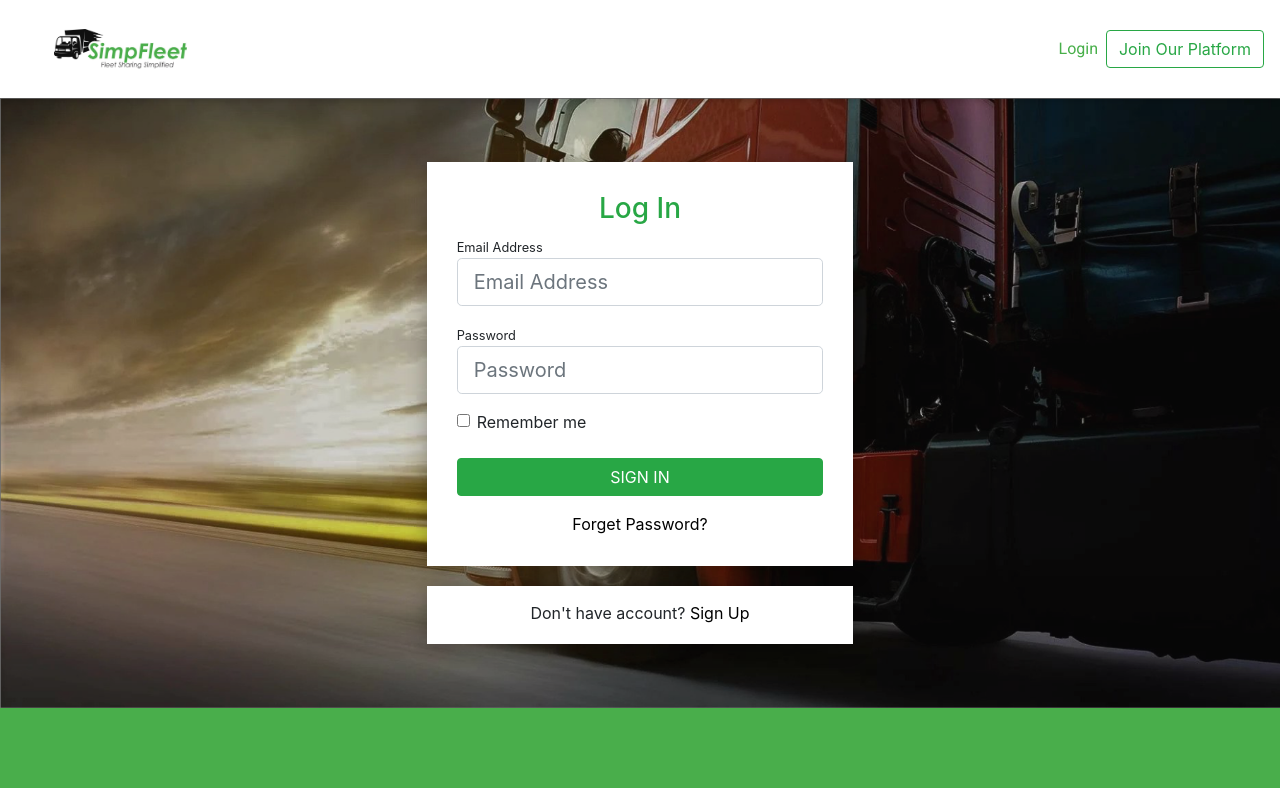
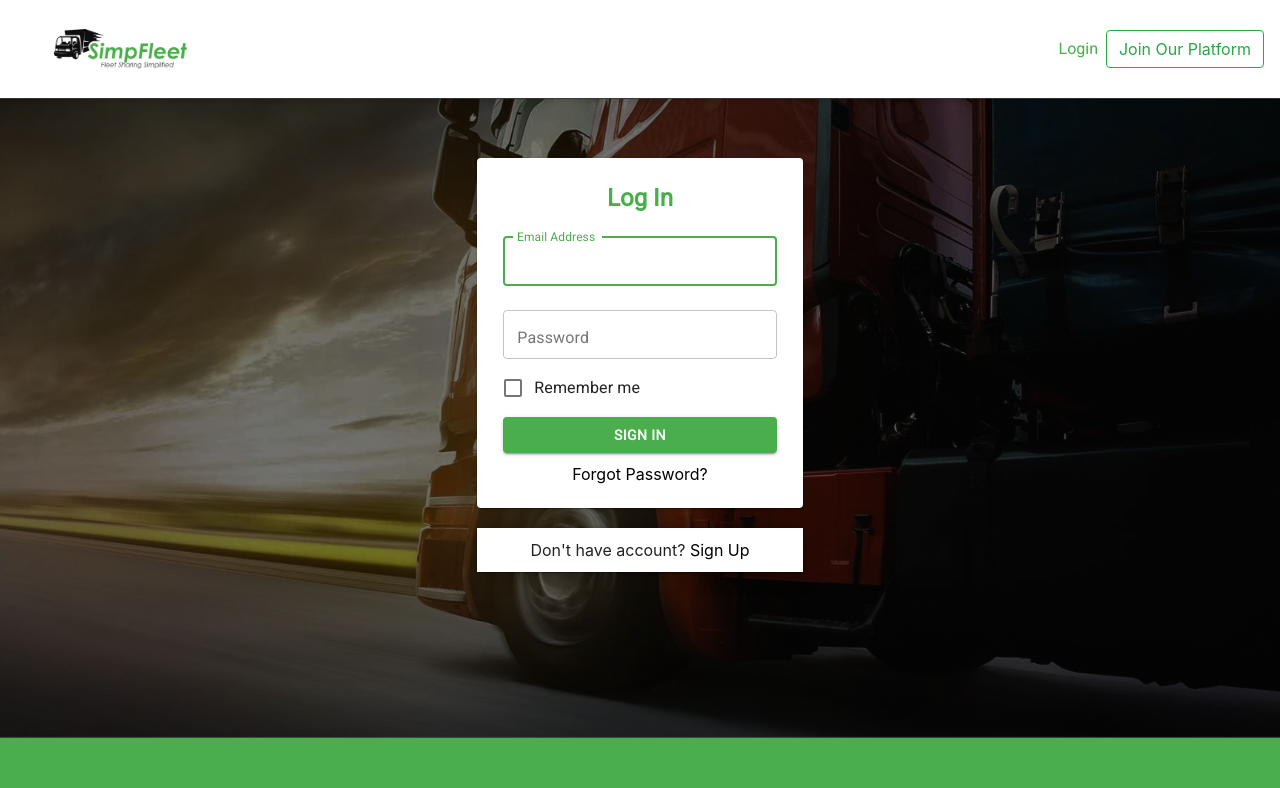
Before and after one commit to kronos292/SimpFleetAdmin, a React (Create React App) app in the folder client/: page /login in a window 1280 px wide. Shown: the top 788 px of the page. Built offline with nearby package versions, Linux system fonts and the light colour scheme.

Commit message:
Modified Login form

```diff
--- a/client/src/actions/authAction.js
+++ b/client/src/actions/authAction.js
@@ -26,6 +26,7 @@ export const loginUser = userData => dispatch => {
       const { token } = res.data;
       // Set token to ls
       localStorage.setItem("jwtToken", token);
+
       // Set token to Auth header
       setAuthToken(token);
       // Decode token to get user data
@@ -39,6 +40,7 @@ export const loginUser = userData => dispatch => {
         payload: err.response.data
       })
     );
+
 };
 
 // Set logged in user
--- a/client/src/components/auth/Login.css
+++ b/client/src/components/auth/Login.css
@@ -0,0 +1,54 @@
+.signin-title{
+  font-family: 'Roboto';
+  font-weight: bold;
+  font-size: 24px;
+  color: #49AE4B;
+
+}
+
+.signin-background{
+  background: linear-gradient(
+      rgba(0, 0, 0, 0.45),
+      rgba(0, 0, 0, 0.45)
+    ), url(/images/home.png) no-repeat center;
+  background-size: cover;
+  display: table;
+  height: 80vh;
+  width: 100%;
+  position: relative;
+}
+
+.signin-top{
+  padding: 8% 8% 2% 8%;
+  margin-top: 60px;
+}
+
+.MuiButton-label{
+  color: white;
+  font-weight: bold;
+  font-family: 'Roboto';
+}
+
+.MuiOutlinedInput-input{
+  padding: 15px 14px !important;
+}
+
+.link{
+  color: black !important;
+  text-decoration: none;
+}
+
+.link:hover{
+  text-decoration: underline;
+  font-weight: bold;
+  color: #49AE4B !important;
+}
+
+.signin-forget{
+  padding-top: 3%;
+}
+
+.signup{
+  padding: 3%;
+  margin-top: 20px;
+}
--- a/client/src/components/auth/Login.js
+++ b/client/src/components/auth/Login.js
@@ -1,16 +1,23 @@
 import React, { Component } from "react";
-import { Link } from "react-router-dom";
 import PropTypes from "prop-types";
 import { connect } from "react-redux";
 import { loginUser } from "../../actions/authAction";
-import TextFieldGroup from "../common/TextFieldGroup";
-
+import { NavLink, Redirect } from "react-router-dom";
+import Button from "@material-ui/core/Button";
+import { Grid, Paper, TextField } from "@material-ui/core";
+import FormControlLabel from "@material-ui/core/FormControlLabel";
+import Checkbox from "@material-ui/core/Checkbox";
+import { Container, Row, Col, Form } from "reactstrap";
+import { createMuiTheme } from "@material-ui/core/styles";
+import { ThemeProvider } from "@material-ui/styles";
+import "./Login.css";
 class Login extends Component {
   constructor() {
     super();
     this.state = {
       email: "",
       password: "",
+      rememberMe: false,
       errors: {}
     };
 
@@ -21,6 +28,16 @@ class Login extends Component {
   componentDidMount() {
     if (this.props.auth.isAuthenticated) {
       this.props.history.push("/dashboard");
+      if (
+        localStorage.getItem("checked") &&
+        localStorage.getItem("checked") !== ""
+      ) {
+        this.setState({
+          email: localStorage.getItem("email"),
+          password: localStorage.getItem("password"),
+          rememberMe: true
+        });
+      }
     }
   }
 
@@ -41,65 +58,137 @@ class Login extends Component {
       email: this.state.email,
       password: this.state.password
     };
-
+    if (this.state.rememberMe) {
+      localStorage.setItem("checked", "checked");
+      localStorage.setItem("email", this.state.email);
+      localStorage.setItem("password", this.state.password);
+    } else {
+      localStorage.setItem("checked", "");
+    }
     this.props.loginUser(userData);
   }
 
   onChange(e) {
     this.setState({ [e.target.name]: e.target.value });
   }
-
-  render() {
+  onChecked = e => {
+    this.setState({ rememberMe: e.target.checked });
+  };
+  renderContent = () => {
     const { errors } = this.state;
+    switch (this.props.auth.isAuthenticated) {
+      case null:
+        return;
+      case false:
         return (
-      <div className="login-div mt-0">
-        <div className="container login col-10 col-lg-4">
-          <h3 className="text-center text-success">Log In</h3>
-          <form onSubmit={this.onSubmit}>
-            <div className="form-group">
-              <small>Email Address</small>
-              <TextFieldGroup
-                placeholder="Email Address"
+          <Container fluid className="signin-background">
+            <Row>
+              <Col xs="12" md={{ size: 10, offset: 1 }}>
+                <Row>
+                  <Col md={{ size: 4, offset: 4 }}>
+                    <Paper className="signin-top">
+                      <Form onSubmit={this.onSubmit}>
+                        <Grid container spacing={0}>
+                          <Grid item xs={12}>
+                            <h2 className="text-center signin-title">Log In</h2>
+                          </Grid>
+                          <Grid item xs={12}>
+                            <TextField
                               name="email"
                               type="email"
                               value={this.state.email}
                               onChange={this.onChange}
-                error={errors.email}
+                              variant="outlined"
+                              margin="normal"
+                              fullWidth
+                              id="email-login"
+                              label="Email Address"
+                              autoComplete="email"
+                              autoFocus
                             />
-            </div>
-            <div className="form-group">
-              <small>Password</small>
-              <TextFieldGroup
-                placeholder="Password"
+
+                            <TextField
+                              variant="outlined"
+                              margin="normal"
                               name="password"
                               type="password"
                               value={this.state.password}
                               onChange={this.onChange}
-                error={errors.password}
+                              fullWidth
+                              label="Password"
+                              id="password"
+                              autoComplete="current-password"
                             />
-            </div>
-            <div className="form-check mb-3">
-              <label className="form-check-small">
-                <input type="checkbox" className="form-check-input" value="" />
-                Remember me
-              </label>
-            </div>
-            <button type="submit" className="btn btn-success btn-block mb-3">
-              SIGN IN
-            </button>
-            <p className="text-center mb-0">
-              <Link to="/" className="forget">
-                Forget Password?{" "}
-              </Link>
+                          </Grid>
+                          <Grid item>
+                            <FormControlLabel
+                              control={
+                                <Checkbox
+                                  onChange={this.onChecked}
+                                  checked={this.state.rememberMe}
+                                  color="primary"
+                                />
+                              }
+                              label="Remember me"
+                            />
+                          </Grid>
+                          <Grid item xs={12}>
+                            <Button
+                              type="submit"
+                              fullWidth
+                              variant="contained"
+                              color="primary"
+                              className="button-text"
+                            >
+                              Sign In
+                            </Button>
+                          </Grid>
+                          <Grid item xs={12}>
+                            <p className="text-center signin-forget">
+                              <NavLink to="/password_reset" className="link">
+                                Forgot Password?
+                              </NavLink>
                             </p>
-          </form>
-        </div>
-        <div className="container signup col-10 col-lg-4">
-          <p className="text-center">
-            Don't have account? <Link to="/register">Sign Up</Link>
+                          </Grid>
+                        </Grid>
+                      </Form>
+                    </Paper>
+                  </Col>
+                </Row>
+                <Row>
+                  <Col md={{ size: 4, offset: 4 }}>
+                    <Paper>
+                      <p className="text-center signup">
+                        Don't have account?
+                        <NavLink to="/register" className="link">
+                          {" "}
+                          Sign Up
+                        </NavLink>
                       </p>
-        </div>
-      </div>
+                    </Paper>
+                  </Col>
+                </Row>
+              </Col>
+            </Row>
+          </Container>
+        );
+      default:
+        return <Redirect to="/" />;
+    }
+  };
+  render() {
+    const theme = createMuiTheme({
+      palette: {
+        primary: {
+          main: "#49AE4B"
+        }
+      }
+    });
+
+    return (
+      <ThemeProvider theme={theme}>
+        <div>{this.renderContent()}</div>
+      </ThemeProvider>
     );
   }
 }
--- a/client/src/components/auth/Register.css
+++ b/client/src/components/auth/Register.css
@@ -0,0 +1,35 @@
+.signup-background{
+  background: linear-gradient(
+      rgba(0, 0, 0, 0.45),
+      rgba(0, 0, 0, 0.45)
+    ), url(/images/home.png) no-repeat center ;
+  background-size: cover;
+  display: table;
+  height: 80vh;
+  width: 100%;
+  position: relative;
+}
+
+.signup-paper-top{
+  padding-top:5%;
+  padding-bottom: 5%;
+  margin-top: 60px;
+}
+
+.link{
+  color: black !important;
+  text-decoration: none;
+}
+
+.link:hover{
+  text-decoration: underline;
+  font-weight: bold;
+  color: #49AE4B !important;
+
+}
+
+.signup{
+  padding: 3%;
+  margin-top: 20px;
+  margin-bottom: 20px;
+}
```
Lines whose indentation alone changed are shown as unchanged.
